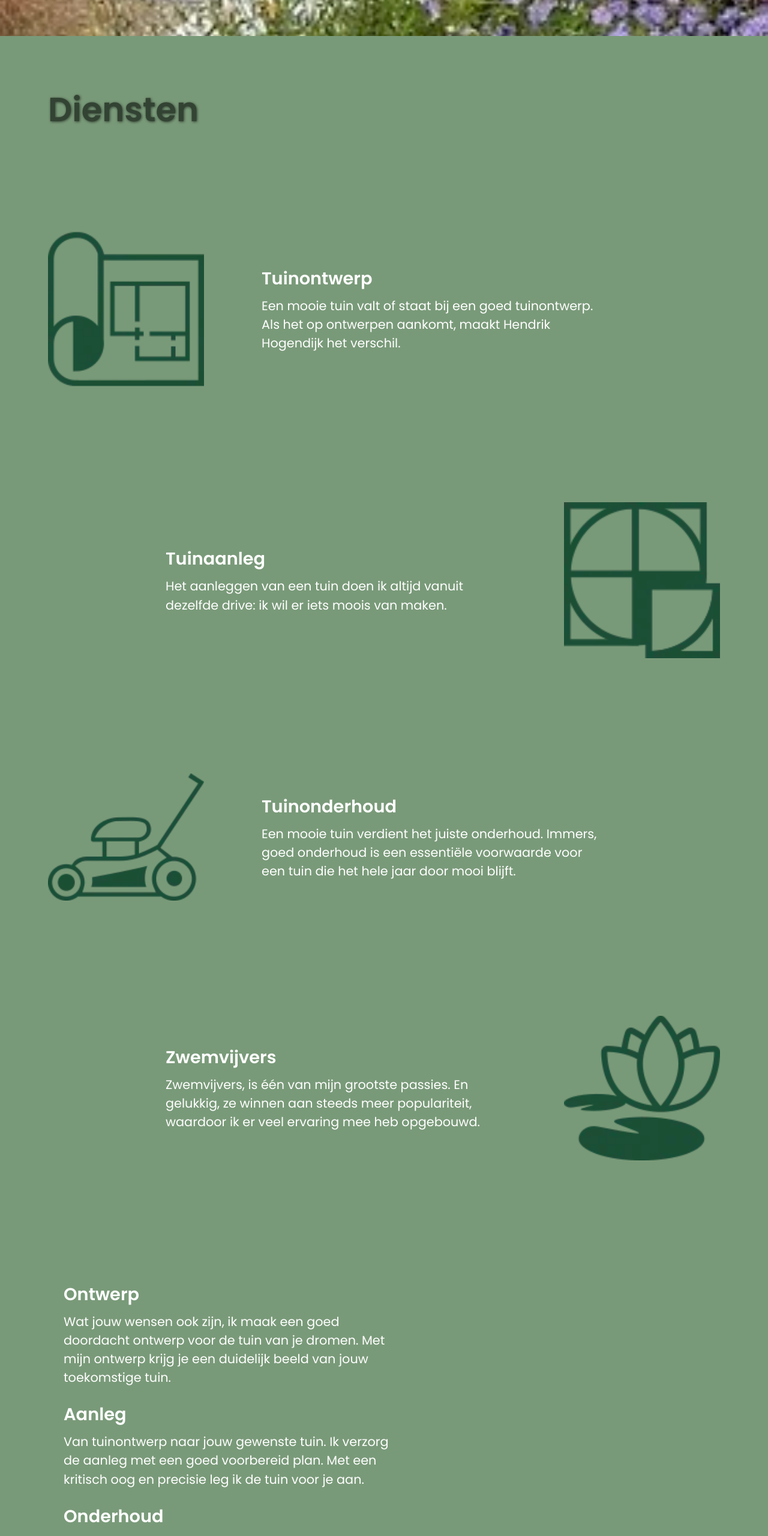
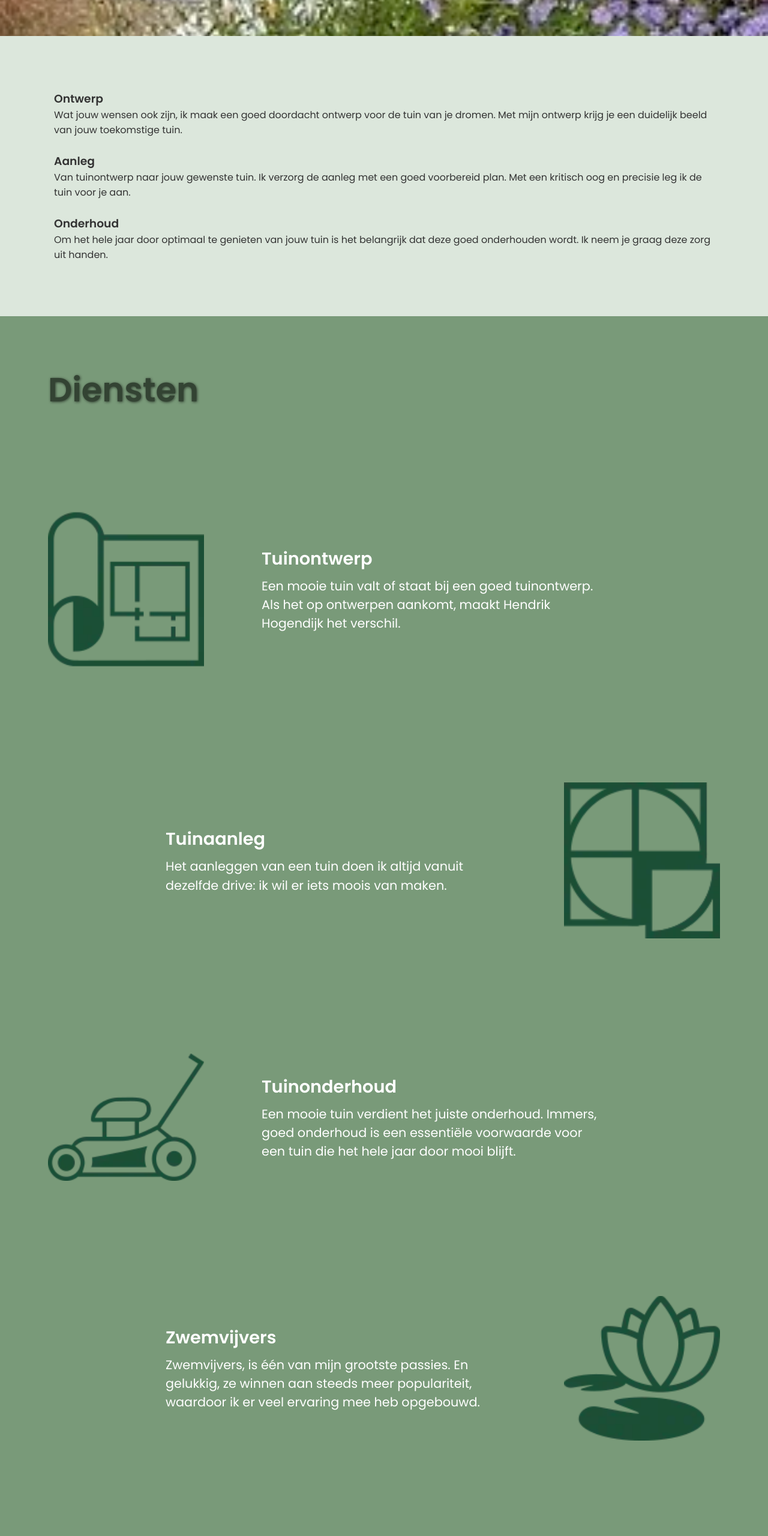
Before and after one commit to mylenezijlstra/module4Hendrik, a plain HTML site: page index.html in a window 1280 px wide. Shown: the part 1910-4470 px from the top of the page at 60% size. Drawn offline with Linux system fonts and the light colour scheme.

Commit message:
final website

```diff
--- a/accets/css/style.css
+++ b/accets/css/style.css
@@ -202,7 +202,7 @@ body {
 .green-line {
     width: 100%;
     /* volle breedte */
-    height: 2700px;
+    height: 2500px;
     /* 2000px “dikte” */
     background-color: #799a79;
 }
@@ -518,7 +518,7 @@ body {
         margin-top: 1rem;
         padding: 30px;
         font-size: 1rem;
-        text-align: center;
+        text-align: left;
     }
 
     .services-container .zigzag-item {
@@ -561,7 +561,7 @@ body {
     }
 
     .green-line {
-        min-height: 3400px;
+        min-height: 3200px;
 
     }
 
@@ -572,14 +572,10 @@ body {
 }
 
 
-
-
-
-
 }
 
 .extramargin {
-    margin: 90px;
+    padding: 90px;
 }
 
 .contact-info {
@@ -628,6 +624,7 @@ body {
     /* Zwarte tekst zoals je wilde */
     margin: 1.5rem 0;
     text-align: center;
+    text-decoration: none;
 }
 
 
@@ -678,3 +675,11 @@ body {
     font-style: italic;
     color: #333;
 }
+
+.witgrijs{
+    background-color: #dce7dc;
+}
+
+.tekstkleur{
+    color: #333333;
+}
--- a/index.html
+++ b/index.html
@@ -91,6 +91,30 @@
 
     <!-- 5) Diensten‐sectie -->
     <div id="diensten" class="green-line">
+
+        <div class="witgrijs">
+        <div class="extramargin">
+                <div class="tekstkleur">
+                    <h3>Ontwerp</h3>
+
+                    <p>Wat jouw wensen ook zijn, ik maak een goed doordacht ontwerp voor de tuin van je dromen. Met mijn
+                        ontwerp krijg je een duidelijk beeld van jouw toekomstige tuin.</p><br>
+
+                    <h3>Aanleg</h3>
+
+                    <p>Van tuinontwerp naar jouw gewenste tuin. Ik verzorg de aanleg met een goed voorbereid plan. Met
+                        een
+                        kritisch oog en precisie leg ik de tuin voor je aan.</p><br>
+
+                    <h3>Onderhoud</h3>
+
+                    <p>Om het hele jaar door optimaal te genieten van jouw tuin is het belangrijk dat deze goed
+                        onderhouden
+                        wordt. Ik neem je graag deze zorg uit handen.</p>
+                </div>
+            </div>
+            </div>
+
         <div class="Diensten">Diensten</div>
         <div class="services-container">
 
@@ -130,26 +154,7 @@
                 </div>
             </div>
 
-            <div class="extramargin">
-                <div class="zigzag-text">
-                    <h3>Ontwerp</h3>
 
-                    <p>Wat jouw wensen ook zijn, ik maak een goed doordacht ontwerp voor de tuin van je dromen. Met mijn
-                        ontwerp krijg je een duidelijk beeld van jouw toekomstige tuin.</p><br>
-
-                    <h3>Aanleg</h3>
-
-                    <p>Van tuinontwerp naar jouw gewenste tuin. Ik verzorg de aanleg met een goed voorbereid plan. Met
-                        een
-                        kritisch oog en precisie leg ik de tuin voor je aan.</p><br>
-
-                    <h3>Onderhoud</h3>
-
-                    <p>Om het hele jaar door optimaal te genieten van jouw tuin is het belangrijk dat deze goed
-                        onderhouden
-                        wordt. Ik neem je graag deze zorg uit handen.</p>
-                </div>
-            </div>
         </div>
 
 
```
